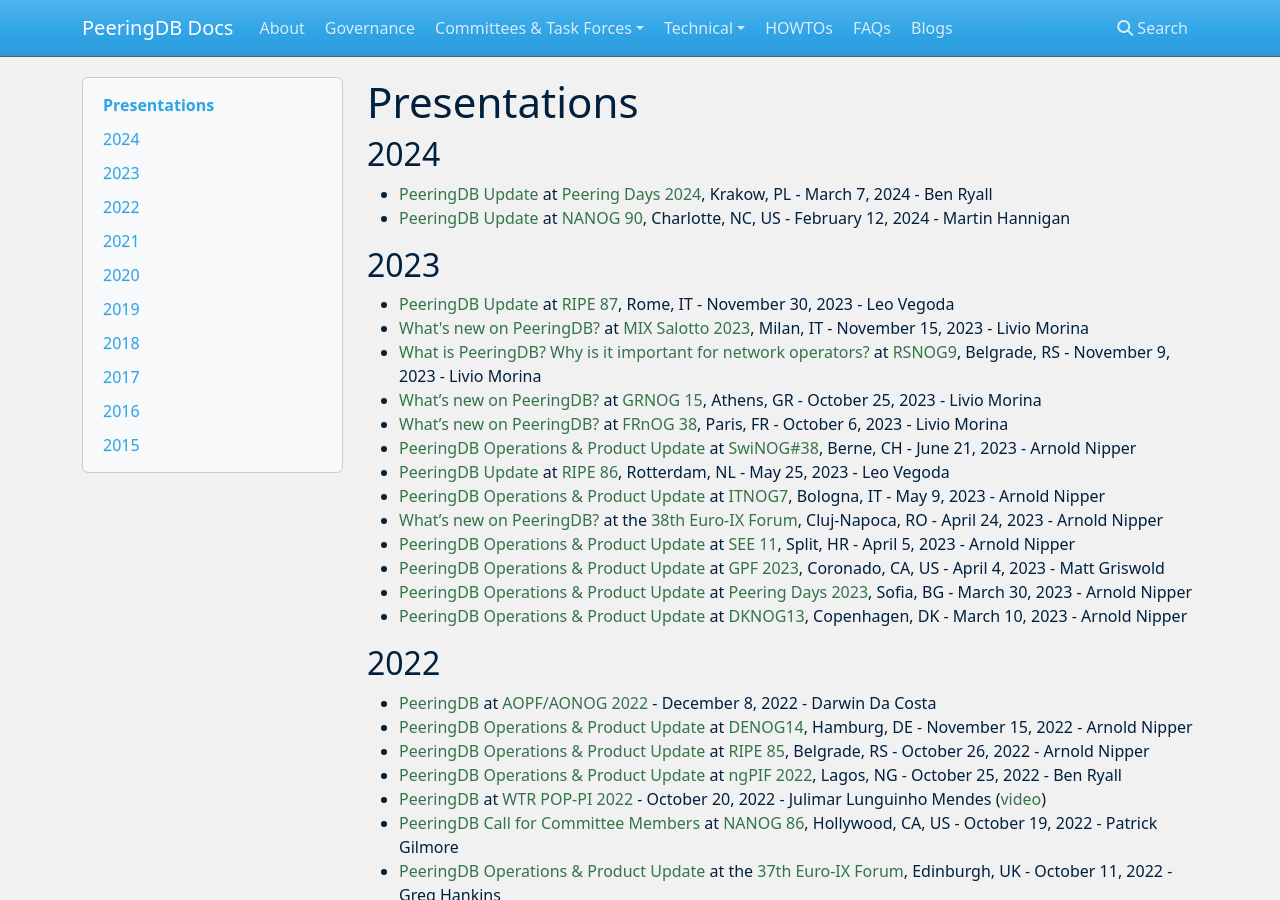
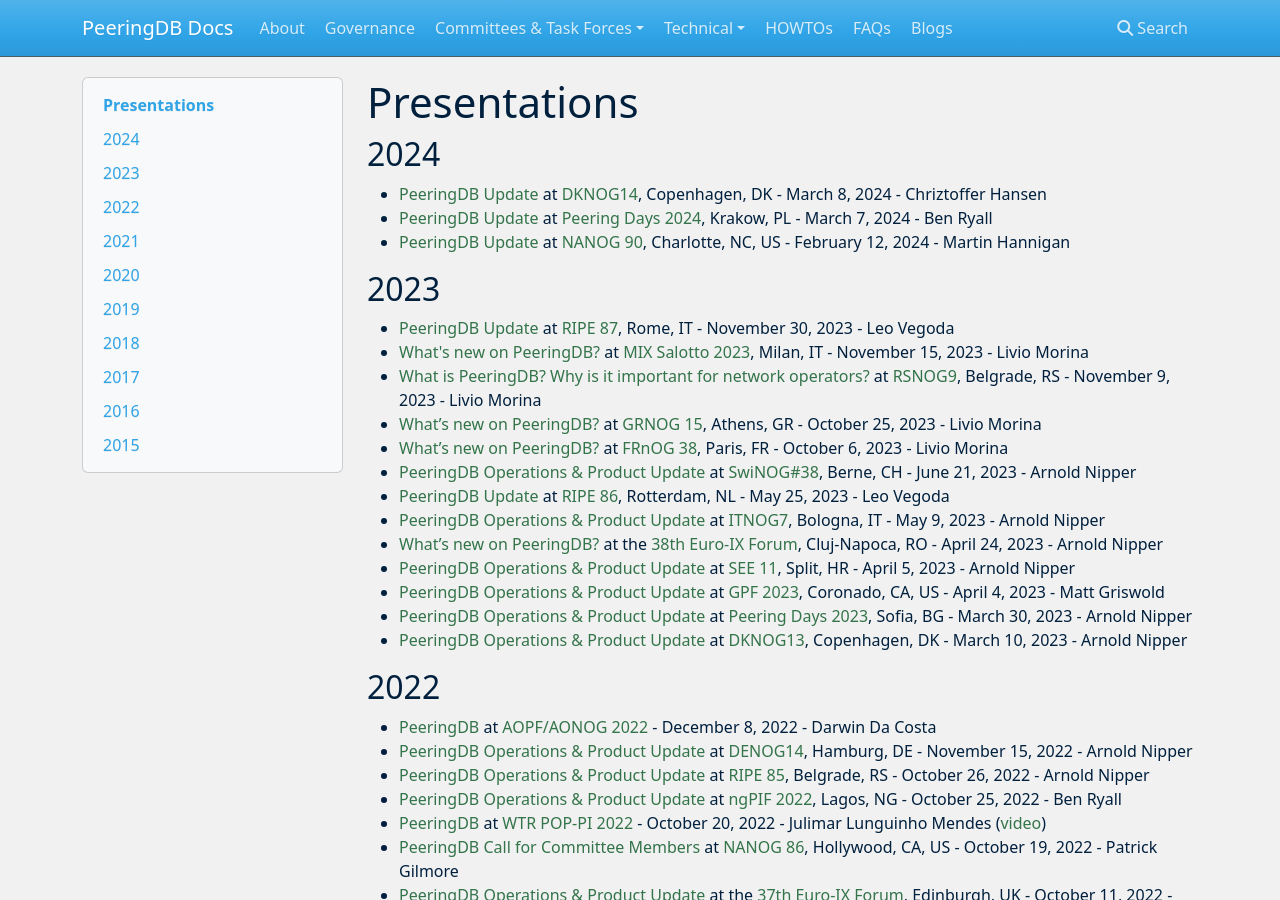
Before and after one commit to peeringdb/docs, an MkDocs documentation site: the page built from docs/presentations.md, in a window 1280 px wide and 900 px high. Built offline with MkDocs 1.6.1, drawn with Linux system fonts in a browser that asks for light colours; nearby versions of some CDN libraries.

Commit message:
Added Chriztoffer's DKNOG14 presentation.

```diff
--- a/docs/presentations.md
+++ b/docs/presentations.md
@@ -2,6 +2,7 @@
 
 ## 2024
 
+- [PeeringDB Update](presentation/20240308_DKNOG14_Chriztoffer_Hansen.pdf) at [DKNOG14](https://events.dknog.dk/event/25/), Copenhagen, DK - March 8, 2024 - Chriztoffer Hansen
 - [PeeringDB Update](presentation/20240307_PeeringDays_Ben_Ryall.pdf) at [Peering Days 2024](https://peeringdays.eu/), Krakow, PL - March 7, 2024 - Ben Ryall
 - [PeeringDB Update](presentation/20240213_NANOG90_Martin_Hannigan.pdf) at [NANOG 90](https://www.nanog.org/events/nanog-90/agenda/), Charlotte, NC, US - February 12, 2024 - Martin Hannigan
 
```
Also changed, not shown: 1 other file.
